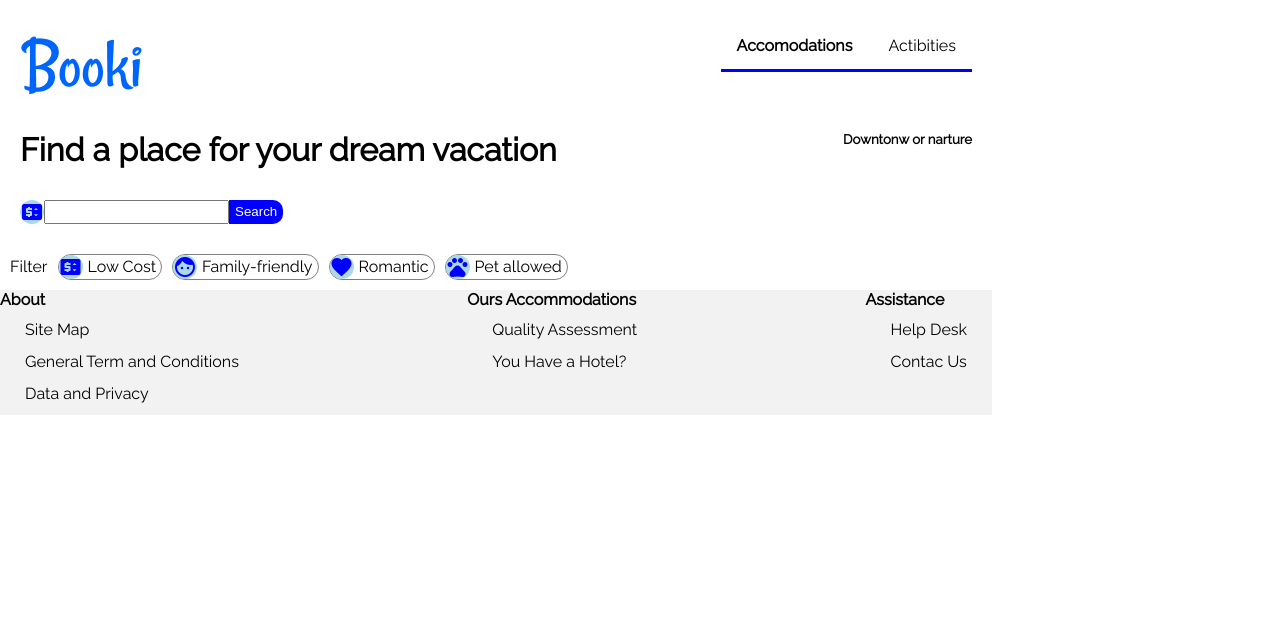
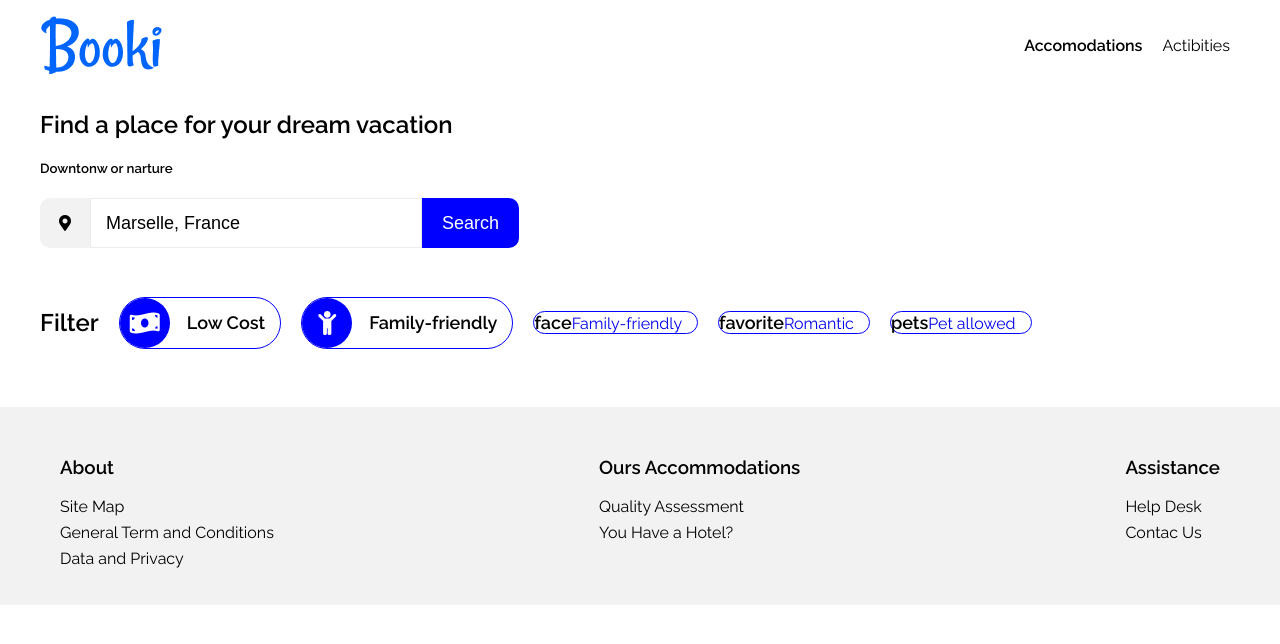
Before and after one commit to yactdev/booki, a plain HTML site: page index.html in a window 1280 px wide. Drawn offline with Linux system fonts and the light colour scheme.

Commit message:
Dioni-change

```diff
--- a/index.html
+++ b/index.html
@@ -1,33 +1,23 @@
 <!DOCTYPE html>
 <html lang="en">
   <head>
-    <link
-      href="https://fonts.googleapis.com/icon?family=Material+Icons"
-      rel="stylesheet"
-    />
-    <link rel="stylesheet" href="style.css" />
-    <link rel="preconnect" href="https://fonts.googleapis.com" />
-    <link rel="preconnect" href="https://fonts.gstatic.com" crossorigin />
-    <link
-      href="https://fonts.googleapis.com/css2?family=Raleway:wght@100&display=swap"
-      rel="stylesheet"
-    />
-    <link
-      rel="stylesheet"
-      href="https://cdn.jsdelivr.net/npm/@fortawesome/fontawesome-free@5.15.4/css/fontawesome.min.css"
-      integrity="sha384-jLKHWM3JRmfMU0A5x5AkjWkw/EYfGUAGagvnfryNV3F9VqM98XiIH7VBGVoxVSc7"
-      crossorigin="anonymous"
-    />
     <meta charset="UTF-8" />
     <meta http-equiv="X-UA-Compatible" content="IE=edge" />
     <meta name="viewport" content="width=device-width, initial-scale=1.0" />
     <title>Booki</title>
+
+    <link
+      rel="stylesheet"
+      href="https://cdnjs.cloudflare.com/ajax/libs/font-awesome/5.15.4/css/all.min.css"
+      integrity="sha512-1ycn6IcaQQ40/MKBW2W4Rhis/DbILU74C1vSrLJxCq57o941Ym01SwNsOMqvEBFlcgUa6xLiPY/NS5R+E6ztJQ=="
+      crossorigin="anonymous"
+      referrerpolicy="no-referrer"
+    />
+    <link rel="stylesheet" href="style.css" />
   </head>
   <body>
-    <header>
-      <div class="logo">
+    <header class="container">
       <img src="images/logo/Booki.png" alt="" />
-        <div class="linked">
       <ul>
         <li>
           <a href="#"><strong>Accomodations</strong></a>
@@ -36,22 +26,33 @@
           <a href="#"><span>Actibities</span></a>
         </li>
       </ul>
-        </div>
+    </header>
 
+    <main class="container">
+      <section class="search">
         <h1>Find a place for your dream vacation</h1>
         <h5>Downtonw or narture</h5>
+        <form action="POST">
+          <i class="fas fa-map-marker-alt"></i>
+          <input type="text" value="Marselle, France" /><button>Search</button>
+        </form>
+      </section>
+
+      <section class="filters">
+        <h2>Filter</h2>
+        <div class="filter">
+          <label for="low-cost">
+            <input type="checkbox" id="low-cost" />
+            <i class="fas fa-money-bill-wave"></i>
+            <span>Low Cost</span>
+          </label>
         </div>
-      <div class="formu">
-        <form action="POST">
-          <span class="material-icons md-14">price_change</span
-          ><input type="text" /><button>Search</button>
-        </form>
-    </header>
-    <nav>
-      <span id="navtext">Filter</span>
         <div class="filter">
-        <span class="material-icons md-14">price_change</span
-        ><a href="#">Low Cost</a>
+          <label for="family">
+            <input type="checkbox" id="family" />
+            <i class="fas fa-child"></i>
+            <span>Family-friendly</span>
+          </label>
         </div>
         <div class="filter">
           <span class="material-icons md-14">face</span
@@ -65,36 +66,38 @@
           <span class="material-icons md-36">pets</span
           ><a href="#">Pet allowed</a>
         </div>
-    </nav>
-    <main>
+      </section>
+
       <section class="section1">
-        <div class=accom></div>
+        <div class="accom"></div>
         <div class="activity"></div>
       </section>
     </main>
     <footer>
-      <div class="sitemap">
-        <b>About</b>
+      <div class="container">
+        <div>
+          <h3>About</h3>
           <ul>
             <li><a href="#">Site Map</a></li>
             <li><a href="#">General Term and Conditions</a></li>
             <li><a href="#">Data and Privacy</a></li>
           </ul>
         </div>
-      <div class="sitemap">
-        <strong>Ours Accommodations</strong>
+        <div>
+          <h3>Ours Accommodations</h3>
           <ul>
             <li><a href="#">Quality Assessment</a></li>
             <li><a href="#">You Have a Hotel?</a></li>
           </ul>
         </div>
-      <div class="sitemap">
-        <strong>Assistance</strong>
+        <div>
+          <h3>Assistance</h3>
           <ul>
             <li><a href="#">Help Desk</a></li>
             <li><a href="#">Contac Us</a></li>
           </ul>
         </div>
+      </div>
     </footer>
   </body>
 </html>
--- a/style.css
+++ b/style.css
@@ -1,29 +1,123 @@
-@import url("https://fonts.googleapis.com/css2?family=Raleway&display=swap");
+@import url("https://fonts.googleapis.com/css2?family=Raleway:wght@400;600&display=swap");
+
 body {
   font-family: "Raleway", sans-serif;
   margin: 0px;
 }
-.linked a {
+
+a {
   text-decoration: none;
-  border-bottom-style: 5px solid;
-  border-bottom-color: blue;
 }
 
-.logo {
-  flex-wrap: wrap;
-  justify-content: center;
-  background-color: white;
-  width: 100%;
+.container {
+  max-width: 1200px;
+  margin: auto;
+  padding: 0 30px;
 }
+
 header {
   display: flex;
   justify-content: space-between;
-  flex-direction: column;
+  align-items: center;
 }
 
-.linked ul {
+header ul {
   list-style-type: none;
+  display: flex;
 }
+header a {
+  color: #000;
+  text-decoration: none;
+  /* border-bottom: 5px solid blue; */
+  padding: 10px;
+}
+
+/* SEARCH */
+.search {
+  margin-bottom: 40px;
+}
+
+.search form {
+  background-color: #fff;
+  display: flex;
+  border-radius: 10px;
+  overflow: hidden;
+}
+
+.search i {
+  background-color: #f2f2f2;
+  width: 50px;
+  line-height: 50px;
+  display: block;
+  text-align: center;
+}
+
+.search input {
+  border: 1px solid #ececec;
+  width: 300px;
+  padding: 0 15px;
+  font-size: 18px;
+}
+
+.search button {
+  border: 0;
+  border-top-right-radius: 10px;
+  border-bottom-right-radius: 10px;
+  padding: 5px 20px;
+  background-color: blue;
+  color: #fff;
+  font-size: 18px;
+}
+
+/* FILTERS */
+.filters {
+  display: flex;
+  align-items: center;
+}
+
+.filters h2 {
+  margin-right: 20px;
+}
+
+.filters div {
+  border: 1px solid blue;
+  padding-right: 15px;
+  border-radius: 26px;
+  margin-right: 20px;
+}
+
+.filters label {
+  display: flex;
+  align-items: center;
+}
+
+.filters i {
+  background-color: blue;
+  width: 50px;
+  line-height: 50px;
+  display: block;
+  text-align: center;
+  color: #fff;
+  border-radius: 50%;
+  margin-right: 10px;
+  transform: translateX(-7px);
+  font-size: 24px;
+}
+
+.filters span {
+  font-size: 18px;
+  font-weight: 600;
+}
+.filters input {
+  width: 0;
+  height: 0;
+  overflow: hidden;
+}
+
+.filters input:checked + i {
+  background-color: #333;
+}
+
 .sitemap {
   background-color: #f2f2f2;
 }
@@ -42,15 +136,31 @@ header {
   margin: 20px;
 }
 footer {
+  margin-top: 50px;
+  padding: 30px;
   font-size: 16px;
-  display: flex;
-  flex-wrap: wrap;
-  flex-direction: column;
-  justify-content: space-between;
+
   background-color: #f2f2f2;
 }
 
-@media screen and (min-width: 768px) {
+footer .container {
+  display: flex;
+  justify-content: space-between;
+}
+
+footer ul {
+  list-style-type: none;
+  margin: 0;
+  padding: 0;
+}
+
+footer a {
+  color: #000;
+  margin-bottom: 7px;
+  display: block;
+}
+
+@media screen and (max-width: 768px) {
   body {
     width: 992px;
   }
@@ -139,6 +249,7 @@ footer {
     border-width: 0.25px;
     border-color: gray;
   }
+
   .filter a {
     color: black;
     margin: 0px 5px;
```
Lines whose indentation alone changed are shown as unchanged.
